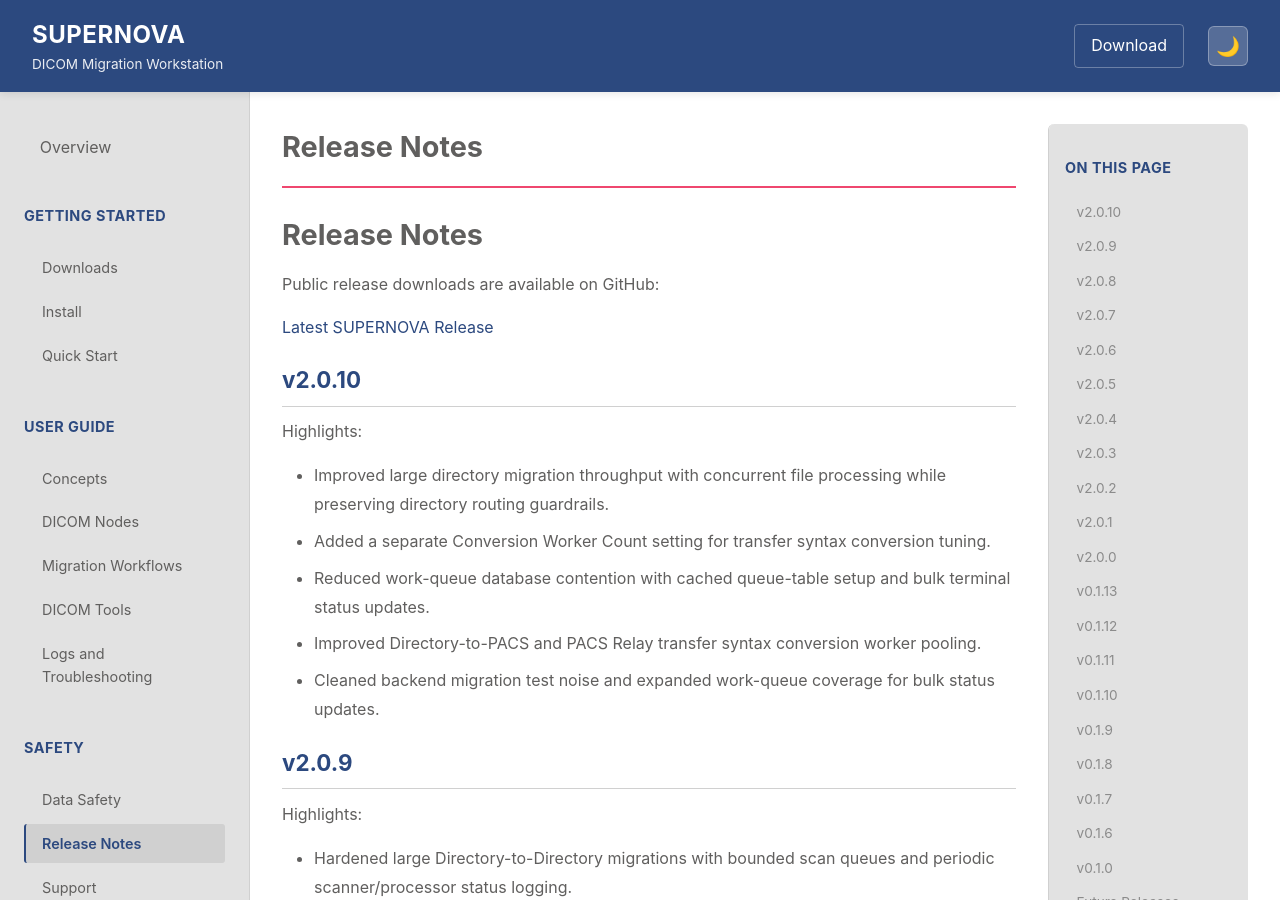
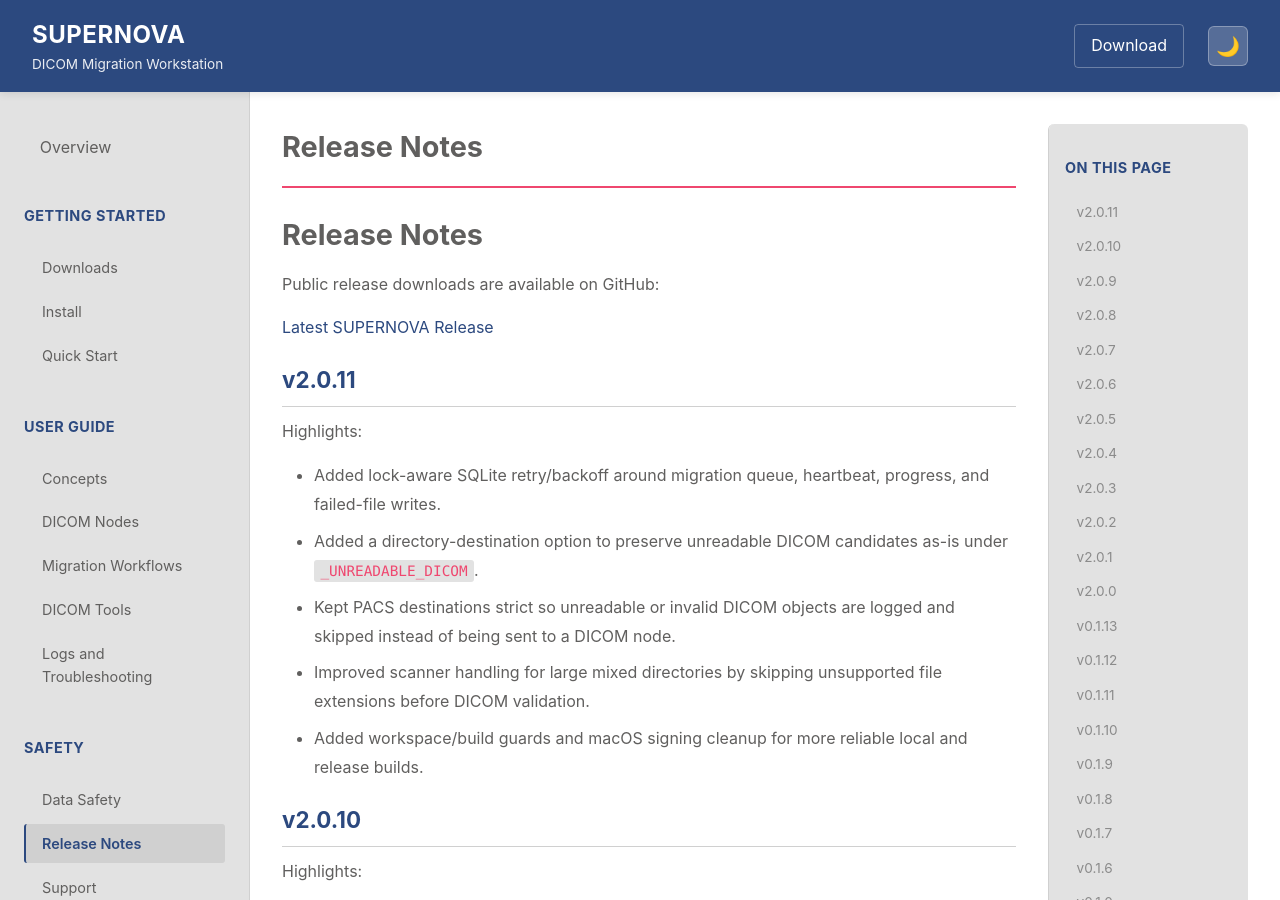
Before and after one commit to JayDubb85/SUPERNOVA-Releases, a Jekyll site: the page built from docs/release-notes.md, in a window 1280 px wide and 900 px high. Built offline with Jekyll 4.4.1, drawn with Linux system fonts in a browser that asks for light colours.

Commit message:
Update public documentation

```diff
--- a/docs/release-notes.md
+++ b/docs/release-notes.md
@@ -9,6 +9,16 @@ description: SUPERNOVA public release notes
 Public release downloads are available on GitHub:
 
 [Latest SUPERNOVA Release](https://github.com/JayDubb85/SUPERNOVA-Releases/releases/latest)
+
+## v2.0.11
+
+Highlights:
+
+- Added lock-aware SQLite retry/backoff around migration queue, heartbeat, progress, and failed-file writes.
+- Added a directory-destination option to preserve unreadable DICOM candidates as-is under `_UNREADABLE_DICOM`.
+- Kept PACS destinations strict so unreadable or invalid DICOM objects are logged and skipped instead of being sent to a DICOM node.
+- Improved scanner handling for large mixed directories by skipping unsupported file extensions before DICOM validation.
+- Added workspace/build guards and macOS signing cleanup for more reliable local and release builds.
 
 ## v2.0.10
 
```
